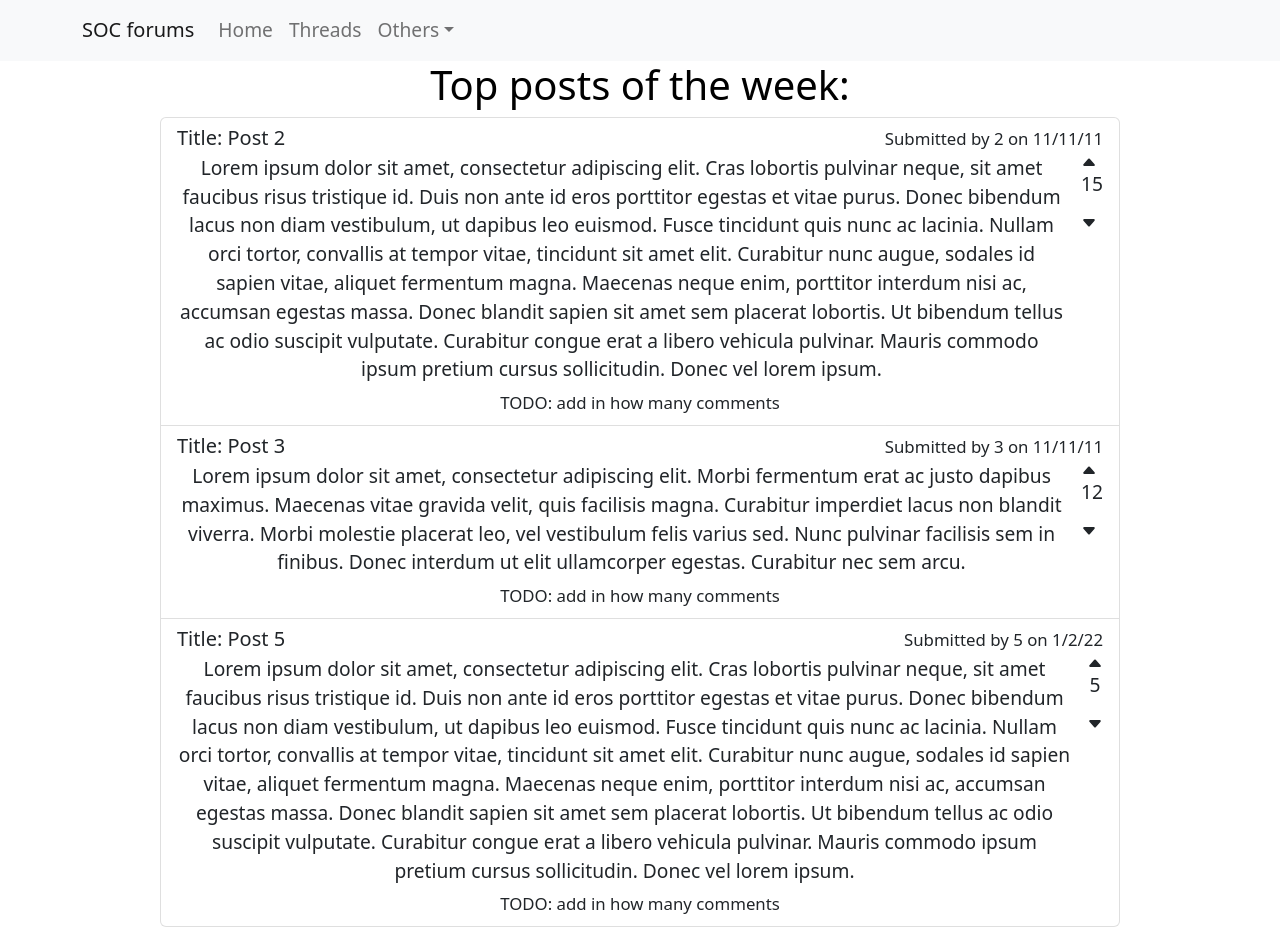
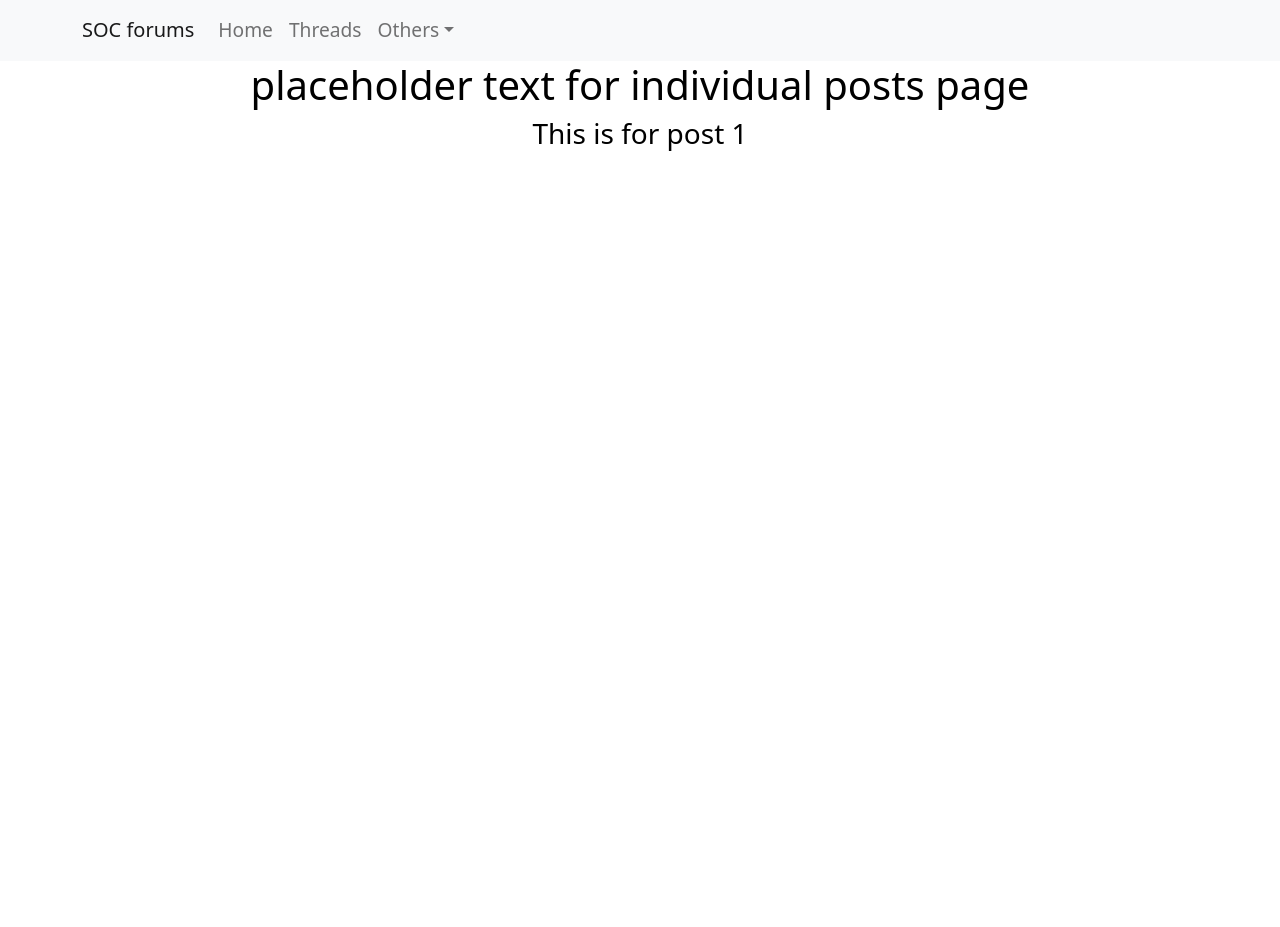
Before and after one commit to tanyunchao/cvwoBackend, a React (Create React App) app: page /posts/1 in a window 1280 px wide. Before the commit this address led to /home. After the commit the page ends 800 px from the top, so only its background shows below. Built offline with nearby package versions, Linux system fonts and the light colour scheme; data requests are answered from the project's data file.

Commit message:
included indiv Post template

```diff
--- a/src/App.js
+++ b/src/App.js
@@ -3,6 +3,7 @@ import Home from './Home';
 import { BrowserRouter as Router, Route, Routes, Navigate} from 'react-router-dom';
 import Threads from './Threads';
 import Welcome from './Welcome';
+import Post from './Post';
 
 function App() {
   return (
@@ -14,6 +15,9 @@ function App() {
                 <Route path='/' element={<Welcome />} />
                 <Route path='/threads' element={<Threads />} />
                 <Route path="/home" element={<Home />} />
+                <Route path="posts">
+                  <Route path=":postId" element={<Post />} />
+                </Route>
                 <Route path="*" element={<Navigate to="/home" replace/>} />
             </Routes>
         </div>
--- /dev/null
+++ b/src/Post.js
@@ -0,0 +1,16 @@
+import { useParams } from "react-router";
+
+const Post = () => {
+
+    const {postId} = useParams();
+
+    return (
+    <div>
+        <h1>placeholder text for individual posts page</h1>
+        <h3>This is for post {postId}</h3>
+    </div>
+
+    );
+}
+
+export default Post;
--- a/src/TopThree.js
+++ b/src/TopThree.js
@@ -20,7 +20,7 @@ const TopThree = ({posts}) => {
     return (
         <div className="topThreePosts list-group" >
             {filtered.map(post => (
-                <a key={post.id} href="/pages:id" className="list-group-item list-group-item-action topThreePost" aria-current="true">
+                <a key={post.id} href={"/posts/" + post.id} className="list-group-item list-group-item-action topThreePost" aria-current="true">
                     <div className="d-flex w-100 justify-content-between ">
                         <h5 className="mb-1">Title: {post.title}</h5>
                         <small>Submitted by {post.authorId} on {post.date}</small>
```
